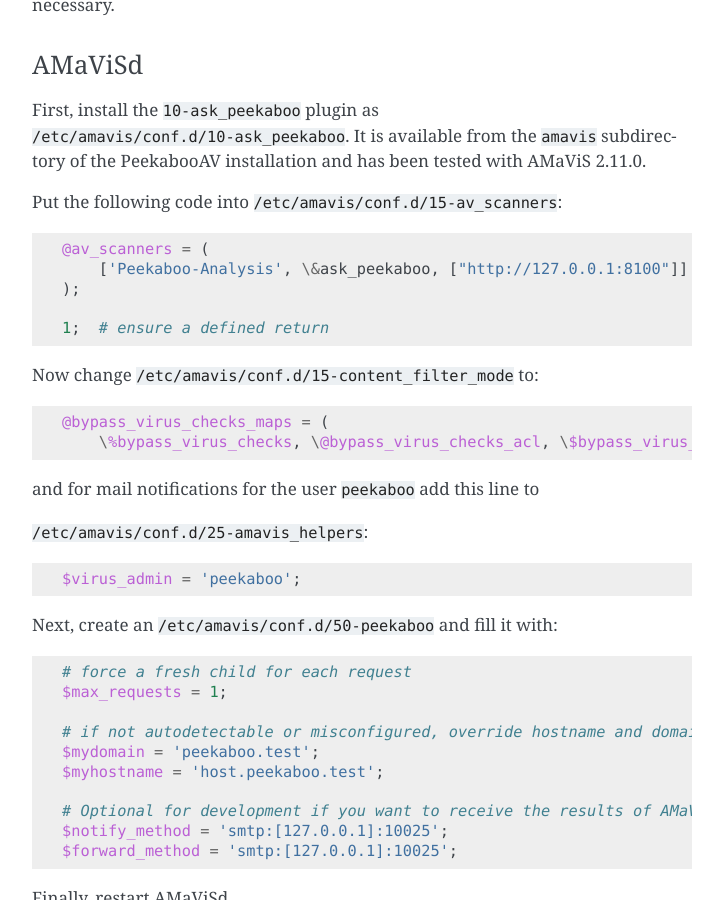
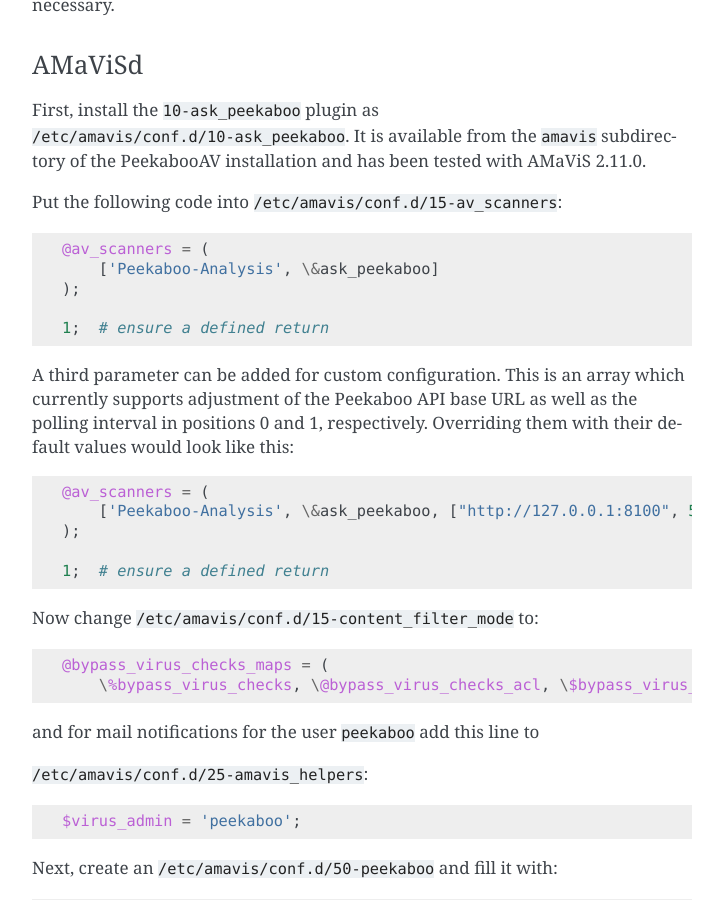
Before and after one commit to scVENUS/PeekabooAV, a Sphinx documentation site: the page built from docs/source/config.rst, in a window 1280 px wide and 900 px high, scrolled down 4419 px. Shown: the whole window, without its empty margins (388-1111 px from the left). Built offline with Sphinx 7.4.7, drawn with Linux system fonts in a browser that asks for light colours.

Commit message:
amavis: Streamline plugin
Now that the REST API is somewhat stabilised we can streamline the
AMaViS plugin somewhat. Jobs are now submitted directly from the
metadata extraction loop and only the job ID is rememebered for tracking
purposes.

The tracking loop exits as soon as a failed or bad result is encountered
or a communication error with Peekaboo occurs. This is based on the fact
that these kinds of errors are definite and cannot get better again.
Therefore we can report a final failure or virus found verdict to
AMaViS and forget about the other jobs. Otherwise we eventually return
the classic 'No malware found' at the very end.

The result text is accumulated across both loops which nicely ends up
resembling a kind of virus scanner output to be presented to the admin
for debugging and possibly even the user.

The tracking loop sleeps for a polling interval between loops. For the
very first iteration we scale that polling interval based on the number
of jobs submitted and a very small factor to quickly catch jobs which
were answered quickly based on cached results.

For ease of configuration we add a default for the API base URL. A new
parameter is added to adjust the polling interval. The documentation is
adjusted to reflect these facts.

```diff
--- a/docs/source/config.rst
+++ b/docs/source/config.rst
@@ -241,7 +241,21 @@
 .. code-block:: perl
 
     @av_scanners = (
-        ['Peekaboo-Analysis', \&ask_peekaboo, ["http://127.0.0.1:8100"]]
+        ['Peekaboo-Analysis', \&ask_peekaboo]
+    );
+
+    1;  # ensure a defined return
+
+
+A third parameter can be added for custom configuration.
+This is an array which currently supports adjustment of the Peekaboo API base
+URL as well as the polling interval in positions 0 and 1, respectively.
+Overriding them with their default values would look like this:
+
+.. code-block:: perl
+
+    @av_scanners = (
+        ['Peekaboo-Analysis', \&ask_peekaboo, ["http://127.0.0.1:8100", 5]]
     );
 
     1;  # ensure a defined return
```
Also changed, not shown: 1 other file.
